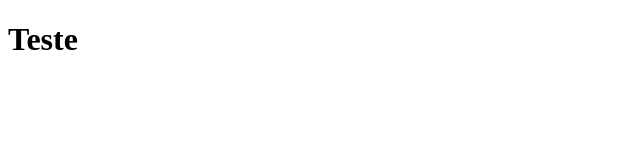
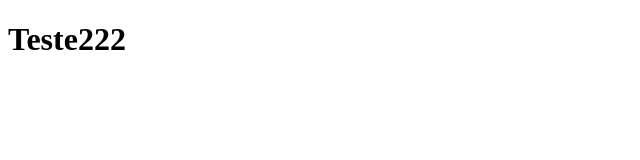
Before and after one commit to Rodrigobarb/clone-tabnews, a Next.js app: page / in a window 1280 px wide. Shown: the top 160 px of the page, without its empty margins (0-640 px from the left). Built offline with nearby package versions, Linux system fonts and the light colour scheme.

Commit message:
teste dnv

```diff
--- a/pages/index.js
+++ b/pages/index.js
@@ -1,17 +1,7 @@
 import Link from 'next/link';
 function Home() {
-  return <h1>Teste</h1>;
+  return <h1>Teste222</h1>;
 }
-// export default function Home() {
-//   return (
-//     <div style={{ padding: '20px', fontFamily: 'Arial, sans-serif' }}>
-//       <h1>Replicate API Integration</h1>
-//       <Link href="/process">
-//         <button>Go to Processing Page</button>
-//       </Link>
-//     </div>
-//   );
-// }
 
 function teste() {
   console.log("testao");
```
